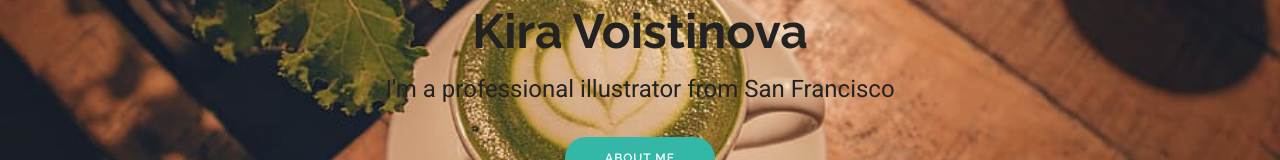
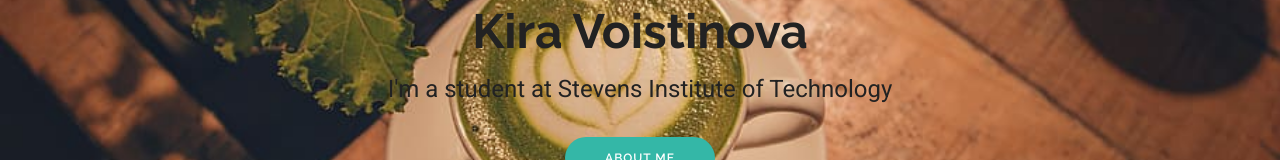
Before and after one commit to Kirkira13/Kirkira13.github.io, a plain HTML site: page index.html in a window 1280 px wide. Shown: the part 351-511 px from the top of the page. Drawn offline with Linux system fonts and the light colour scheme.

Commit message:
Updated name

```diff
--- a/index.html
+++ b/index.html
@@ -80,7 +80,7 @@
         <div class="row justify-content-center">
           <div class="col-lg-8">
             <h2>Kira Voistinova</h2>
-            <p>I'm a professional illustrator from San Francisco</p>
+            <p>I'm a student at Stevens Institute of Technology</p>
             <a href="about.html" class="btn-get-started">About Me</a>
           </div>
         </div>
```
